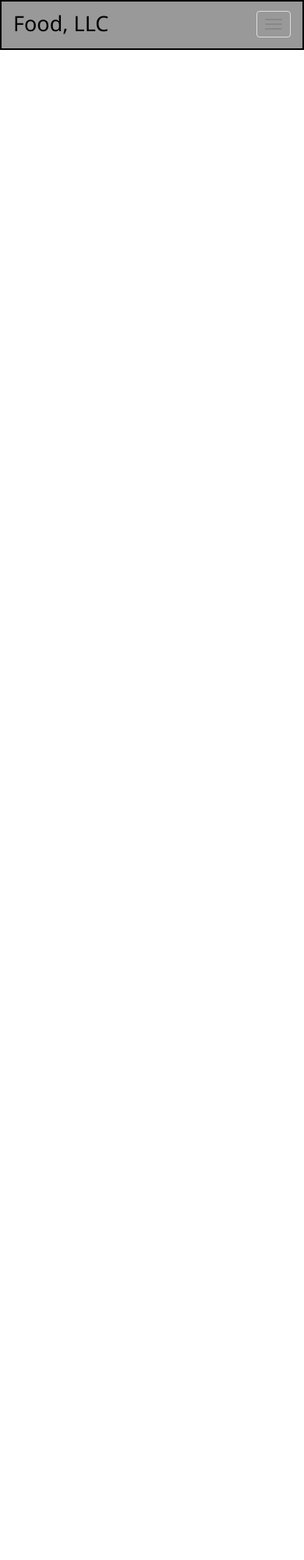
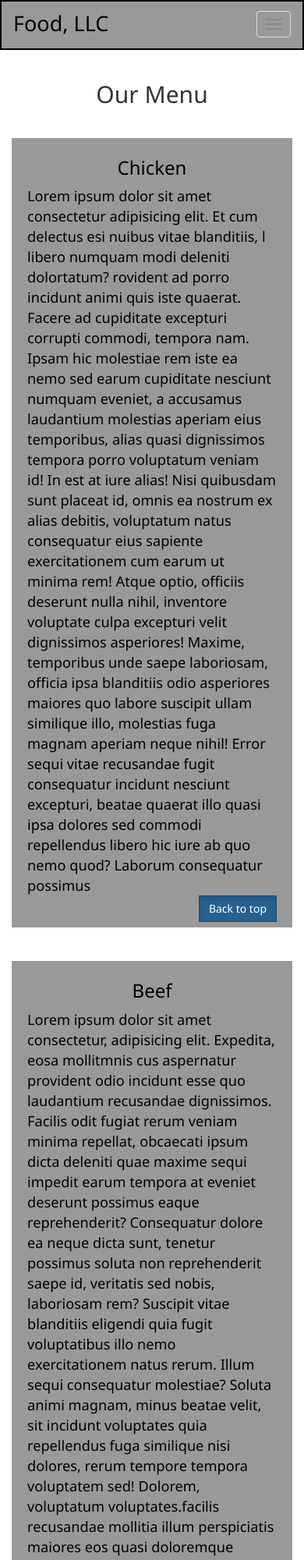
Before and after one commit to trishan555/html-css-js-module3, a plain HTML site: page index.html in a window 390 px wide. Shown: the top 2000 px of the page at 78% size. Before the commit the page ends 844 px from the top, so only its background shows below. Drawn offline with Linux system fonts and the light colour scheme.

Commit message:
added responsiveness

```diff
--- a/index.html
+++ b/index.html
@@ -57,6 +57,78 @@
         </header>
     </header>
 
+    <div id="main-content" class="container">
+        <h2 id="menu-categories-title" class="text-center"> Our Menu</h2>
+
+        <section class="row">
+
+            <div class="col-lg-4 col-md-6 col-sm-6 col-xs-12 col-xxs-12">
+                <div id="chicken" class="category-tile">
+                    <h3 class="text-center">Chicken</h3>
+                    <p> Lorem ipsum dolor sit amet consectetur adipisicing elit. Et cum delectus esi nuibus vitae
+                        blanditiis, l libero numquam modi deleniti dolortatum? rovident ad porro incidunt animi quis
+                        iste quaerat. Facere ad cupiditate excepturi corrupti commodi, tempora nam. Ipsam hic molestiae
+                        rem iste ea nemo sed earum cupiditate nesciunt numquam eveniet, a accusamus laudantium molestias
+                        aperiam eius temporibus, alias quasi dignissimos tempora porro voluptatum veniam id! In est at
+                        iure alias! Nisi quibusdam sunt placeat id, omnis ea nostrum ex alias debitis, voluptatum natus
+                        consequatur eius sapiente exercitationem cum earum ut minima rem! Atque optio, officiis deserunt
+                        nulla nihil, inventore voluptate culpa excepturi velit dignissimos asperiores! Maxime,
+                        temporibus unde saepe laboriosam, officia ipsa blanditiis odio asperiores maiores quo labore
+                        suscipit ullam similique illo, molestias fuga magnam aperiam neque nihil! Error sequi vitae
+                        recusandae fugit consequatur incidunt nesciunt excepturi, beatae quaerat illo quasi ipsa dolores
+                        sed commodi repellendus libero hic iure ab quo nemo quod? Laborum consequatur possimus
+                        <br><a id="btn" class="pull-right btn btn-primary btn-md active" role="button"
+                            aria-pressed="true" href="#header-nav">Back to top</a><br>
+                    </p>
+                </div>
+            </div>
+
+            <div class="col-lg-4 col-md-6 col-sm-6 col-xs-12 col-xxs-12">
+                <div id="beef" class="category-tile">
+                    <h3 class="text-center">Beef</h3>
+                    <p>Lorem ipsum dolor sit amet consectetur, adipisicing elit. Expedita, eosa mollitmnis cus
+                        aspernatur provident odio incidunt esse quo laudantium recusandae dignissimos. Facilis odit
+                        fugiat rerum veniam minima repellat, obcaecati ipsum dicta deleniti quae maxime sequi impedit
+                        earum tempora at eveniet deserunt possimus eaque reprehenderit? Consequatur dolore ea neque
+                        dicta sunt, tenetur possimus soluta non reprehenderit saepe id, veritatis sed nobis, laboriosam
+                        rem? Suscipit vitae blanditiis eligendi quia fugit voluptatibus illo nemo exercitationem natus
+                        rerum. Illum sequi consequatur molestiae? Soluta animi magnam, minus beatae velit, sit incidunt
+                        voluptates quia repellendus fuga similique nisi dolores, rerum tempore tempora voluptatem sed!
+                        Dolorem, voluptatum voluptates.facilis recusandae mollitia illum
+                        perspiciatis maiores eos quasi doloremque accusamus quisquam rem itaque quo, fugit quibusdam
+                        sit. Ex sed, autem vitae impedit dolore doloribus voluptas, nulla animi natus optio, at eius!
+                        Laboriosam nostrum dicta cupiditate tenetur vel libero numquam modi deleniti repudiandae
+                        doloribus sunt cumque i quo odio!<br><a class="pull-right btn btn-primary btn-md active"
+                            role="button" aria-pressed="true" href="#header-nav" href="#header-nav">Back to top</a><br>
+                    </p>
+                </div>
+
+            </div>
+
+            <div class="col-lg-4 col-md-12 col-sm-12 col-xs-12 col-xxs-12">
+                <div id="sushi" class="category-tile">
+                    <h3 class="text-center">Sushi</h3>
+                    <p>Lorem ipsum dolor sit amet consectetur, adipisicing elit. Possimus alicumqque quagendi maxime
+                        eius perspiciatis perferendis eos quibusdam nesciunt suscipit iste illum asperiores sequi
+                        consequatur adipisci nobis nam! Commodi accusamus at eligendi fuga molestiae, dignissimos
+                        officiis, quam laboriosam omnis enim pariatur ut exercitationem dolorum! Reiciendis accusamus
+                        distinctio esse mollitia ullam recusandae accusantium possimus pariatur nemo sed porro facere
+                        corrupti natus dolorum ea laboriosam, unde veritatis. Obcaecati nihil iste consequatur
+                        laudantium. Rerum itaque, vero fugit saepe vel illum necessitatibus impedit pariatur dignissimos
+                        sequi tempore laboriosam ratione acctibus, odio aperiam nostrum
+                        tenetur itaque! Excepturi culpa animi qui maiores voluptates debitis quo magnam ea officiis
+                        earum dolorum assumenda ex dolore distinctio exercitationem voluptatum, incidunt error nam.
+                        Harum nemo vel eos, alias celig.<br><a id="btn" class="pull-right btn btn-primary btn-md active"
+                            role="button" aria-pressed="true" href="#header-nav" href="#header-nav">Back to top</a><br>
+                    </p>
+                </div>
+            </div>
+
+        </section>
+
+
+    </div>
+
 </body>
 
 </html>
```
